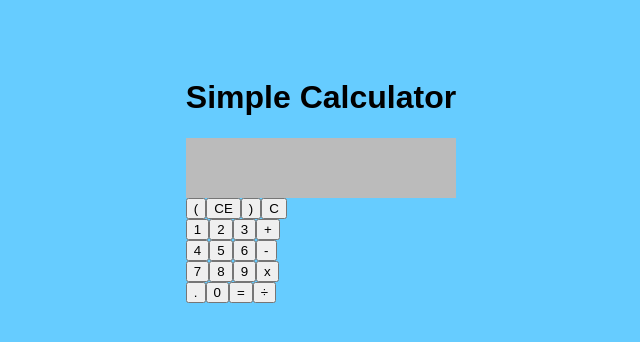
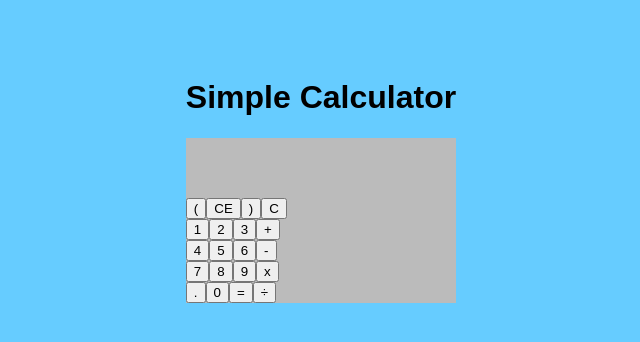
Before and after one commit to musengya/calculator, a React (Create React App) app: page / in a window 1280 px wide. Shown: the top 342 px of the page, without its empty margins (319-959 px from the left). Built offline with nearby package versions, Linux system fonts and the light colour scheme.

Commit message:
Initial commit

```diff
--- a/src/App.css
+++ b/src/App.css
@@ -24,3 +24,7 @@ body {
     max-width: 400px;
     margin: auto;
   }
+  .button {
+    display: block;
+    background-color: #bbb;
+  }
```
